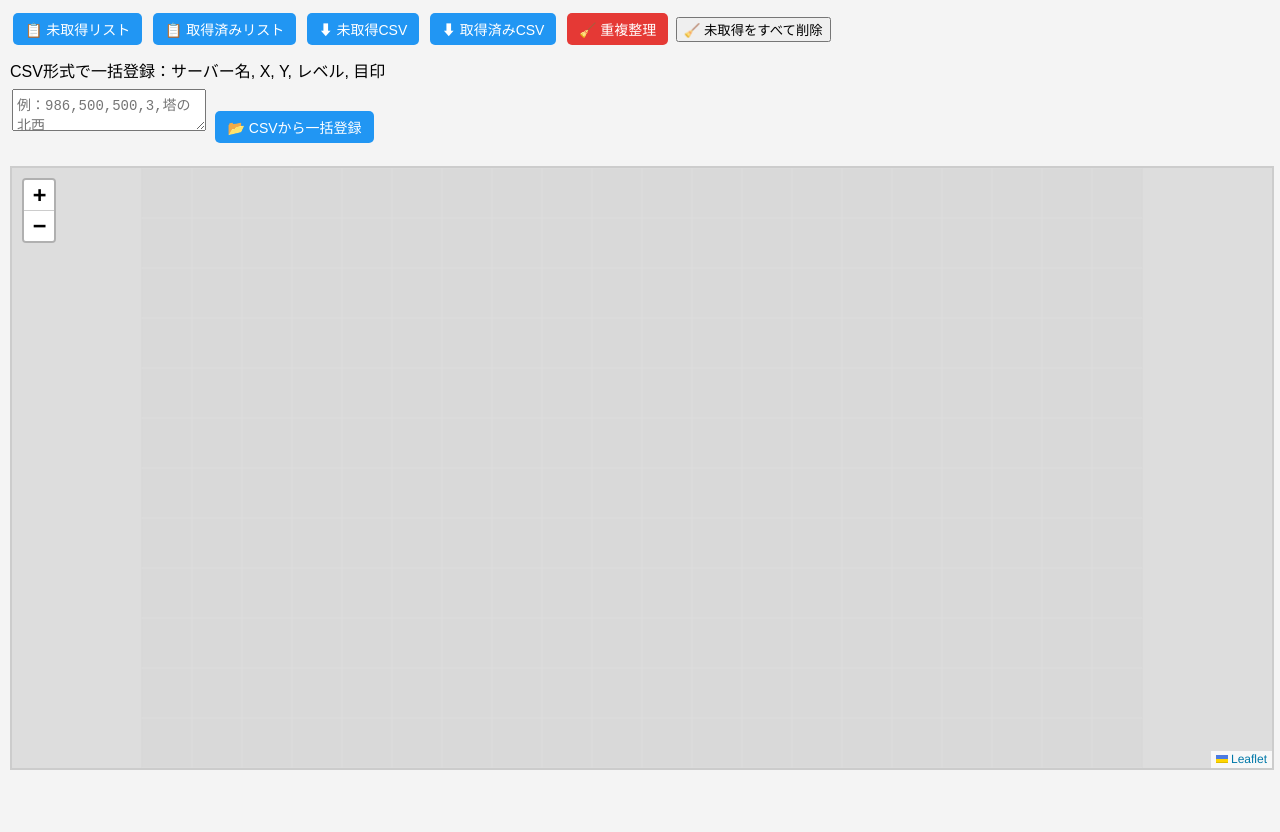
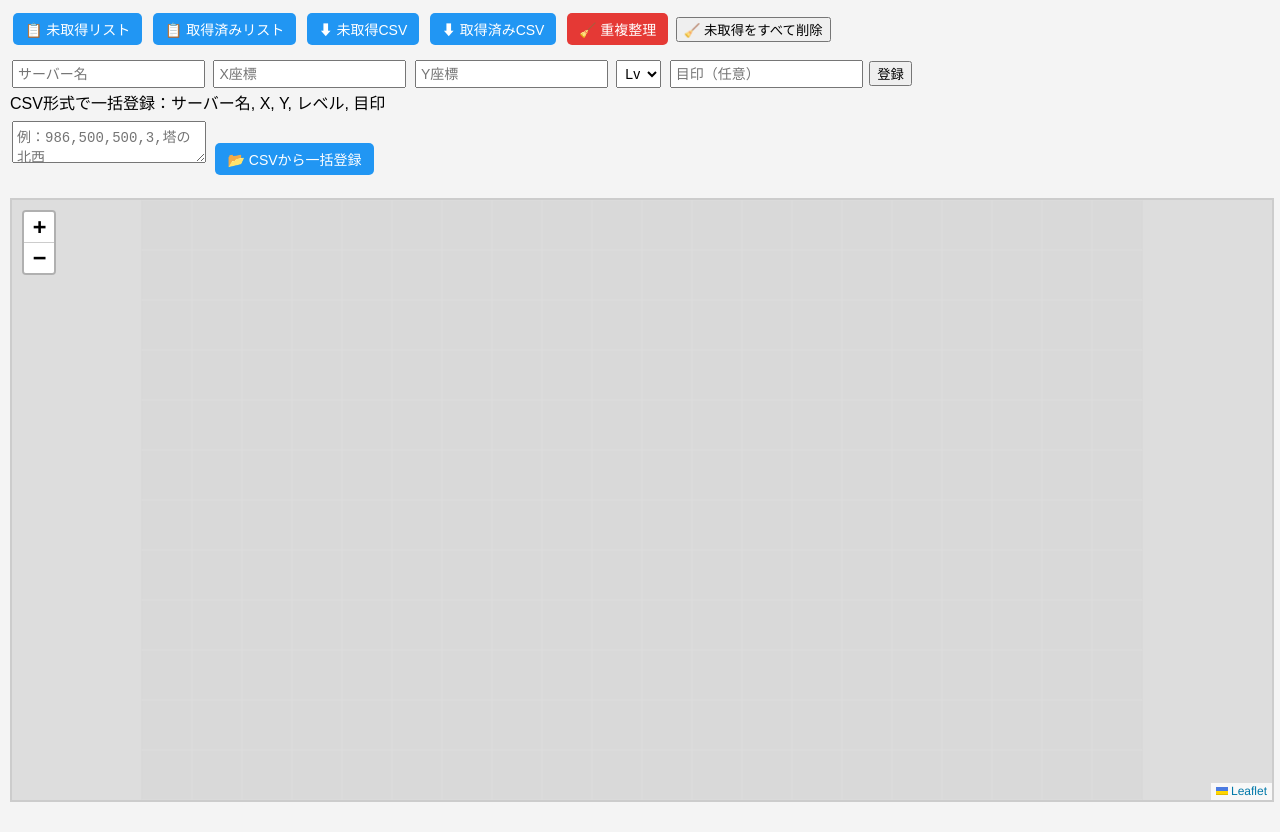
Before and after one commit to camabo-co/map-app, a plain HTML site: page main.html in a window 1280 px wide. Before the commit the page ends 800 px from the top, so only its background shows below. Drawn offline with nearby package versions, Linux system fonts and the light colour scheme; no server answers.

Commit message:
Update main.html

```diff
--- a/main.html
+++ b/main.html
@@ -53,18 +53,33 @@
     <button class="icon-button" onclick="downloadCSV('取得済み')">⬇ 取得済みCSV</button>
     <button class="icon-button danger" onclick="cleanDuplicates()">🧹 重複整理</button>
     <button onclick="deleteAllUnclaimed()">🧹 未取得をすべて削除</button>
-
   </div>
 
+  <div class="input-row">
+    <input type="text" id="server" placeholder="サーバー名" />
+    <input type="number" id="x" placeholder="X座標" />
+    <input type="number" id="y" placeholder="Y座標" />
+    <select id="level">
+      <option value="1">Lv</option>
+      <option value="1">1</option>
+      <option value="2">2</option>
+      <option value="3">3</option>
+    </select>
+    <input type="text" id="note" placeholder="目印（任意）" />
+    <button onclick="registerCoordinate()">登録</button>
+  </div>
+
+  <!-- 🔽 ここからも main の中に入れる -->
   <form id="csvForm">
-      <div style="text-align:left; margin-bottom:5px;">CSV形式で一括登録：サーバー名, X, Y, レベル, 目印</div>
+    <div style="text-align:left; margin-bottom:5px;">
+      CSV形式で一括登録：サーバー名, X, Y, レベル, 目印
+    </div>
     <textarea id="csvInput" placeholder="例：986,500,500,3,塔の北西"></textarea>
     <button type="submit" class="icon-button">📂 CSVから一括登録</button>
   </form>
 
   <div id="map"></div>
-  </div>
-
+</div> <!-- ← これが #main の正しい終了位置 -->
   <!-- Leaflet & Firebase連携用 JavaScript -->
   <script type="module" src="scripts/map.js"></script>
 
```
Lines whose indentation alone changed are shown as unchanged.
